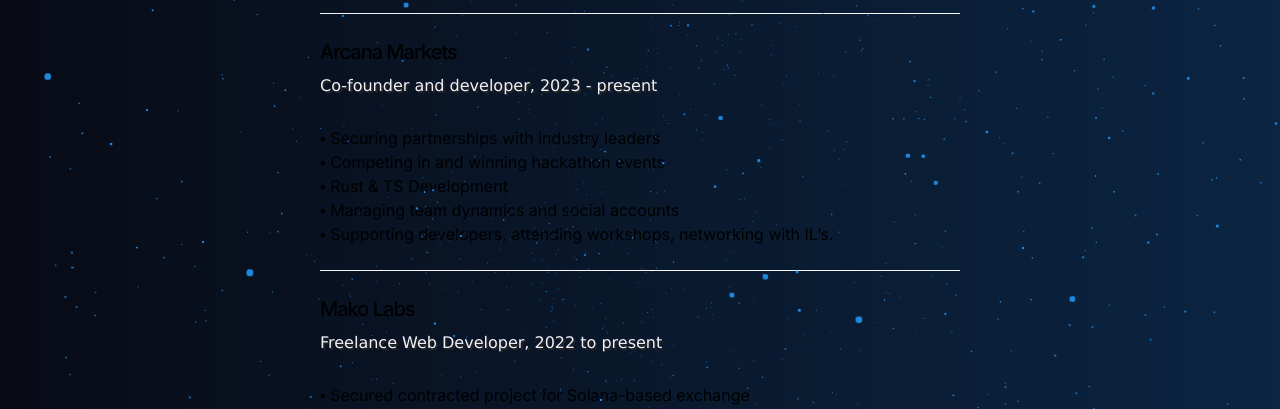
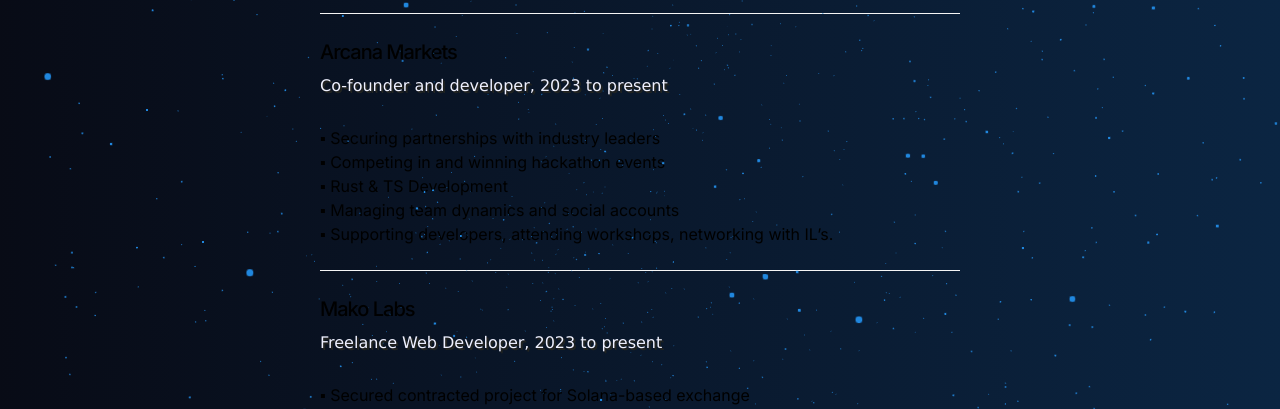
Before and after one commit to kizmt/k1zmt, a Next.js app: page /work in a window 1280 px wide. Shown: the part 261-670 px from the top of the page. Built offline with nearby package versions, Linux system fonts and the light colour scheme; no server answers.

Commit message:
overlays

```diff
--- a/src/components/2D/Overlay/Overlay2.tsx
+++ b/src/components/2D/Overlay/Overlay2.tsx
@@ -17,11 +17,9 @@ function Overlay2() {
         <h1 className="fade-in-text mb-4 text-2xl font-medium tracking-tighter">
           about me ⚡️
         </h1>
-        <div>
+        <div className="font-medium">
         <TextAnimator
-            text={`
-          I'm a frontend developer, optimist, and community builder.
-          I currently work at Vercel where I help teach Next.js.`}/>
+            text={`I'm a frontend developer, optimist, and community builder. I currently work at Vercel where I help teach Next.js.`}/>
         </div>
         <div className="grid grid-cols-2 grid-rows-4 sm:grid-rows-3 sm:grid-cols-3 gap-4 my-8">
           <div className="relative h-40">
@@ -84,20 +82,20 @@ function Overlay2() {
             />
           </div>
         </div>
-        <div className="fade-in-text">
+        <div className="font-medium fade-in-text">
           I create educational content for developers, teaching them about web
           development, JavaScript and TypeScript, React and Next.js, and more.
           This comes in all forms: blog posts, videos, tweets, conference talks,
           and workshops. You can watch some of my favorites below.
         </div>
         <div className="my-8 flex w-full flex-col space-x-0 space-y-4 sm:flex-row sm:space-x-4 sm:space-y-0"></div>
-        <div className="fade-in-text">
+        <div className="font-medium fade-in-text">
           Over the past decade, I&apos;ve written content on my blog and newsletter.
           I try to keep things simple. You&apos;ll find writing about technologies
           I&apos;m interested in at the time, or how I&apos;m learning and growing in my
           career, sharing knowledge along the way.
         </div>
-        <div className="fade-in-text">
+        <div className="font-medium fade-in-text">
           I&apos;ve worked with and advised companies on{' '}
           <Link href="/blog/developer-marketing">developer marketing</Link>,{' '}
           <Link href="/blog/devrel">developer relations</Link>, building
--- a/src/components/2D/Overlay/Overlay3.tsx
+++ b/src/components/2D/Overlay/Overlay3.tsx
@@ -14,7 +14,7 @@ export default function Overlay3() {
         <hr className="my-6 border-neutral-100 dark:border-neutral-800" />
         <h2 className="font-medium text-xl mb-1 tracking-tighter">Arcana Markets</h2>
         <p className="text-neutral-600 dark:text-neutral-400 text-sm ff7-text">
-          Co-founder and developer, 2023 - present
+          Co-founder and developer, 2023 to present
         </p>
         <br />
         <div>
@@ -28,7 +28,7 @@ export default function Overlay3() {
         <hr className="my-6 border-neutral-100 dark:border-neutral-800" />
         <h2 className="font-medium text-xl mb-1 tracking-tighter">Mako Labs</h2>
         <p className="text-neutral-600 ff7-text dark:text-neutral-400 text-sm">
-          Freelance Web Developer, 2022 to present
+          Freelance Web Developer, 2023 to present
         </p>
         <br />
         <div>
@@ -41,7 +41,7 @@ export default function Overlay3() {
         <hr className="my-6 border-neutral-100 dark:border-neutral-800" />
         <h2 className="font-medium text-xl mb-1 tracking-tighter">SolApe DEX</h2>
         <p className="text-neutral-600 dark:text-neutral-400 text-sm ff7-text">
-          Fullstack Engineer, Chief of Operations, 2020 to 2022
+          Fullstack Engineer, Chief of Operations, 2020 to 2023
         </p>
         <br />
         <div>
```
